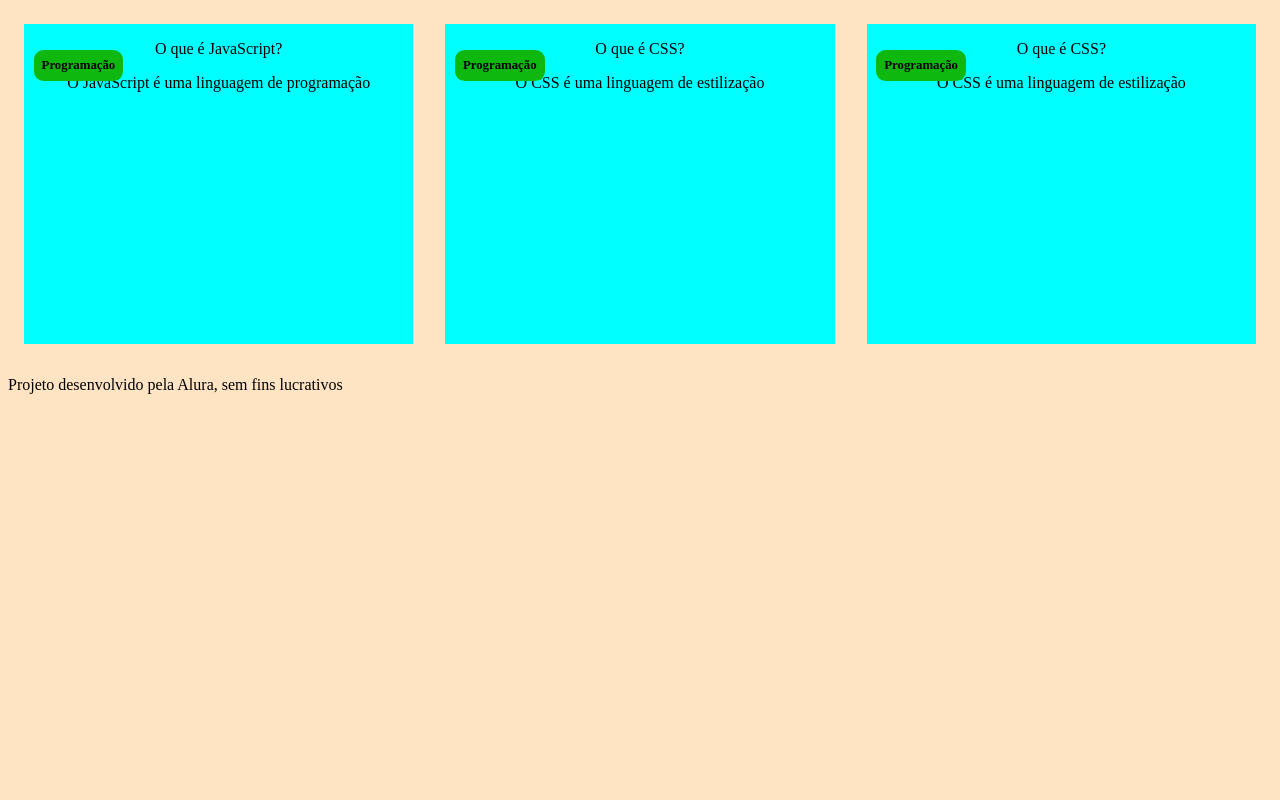
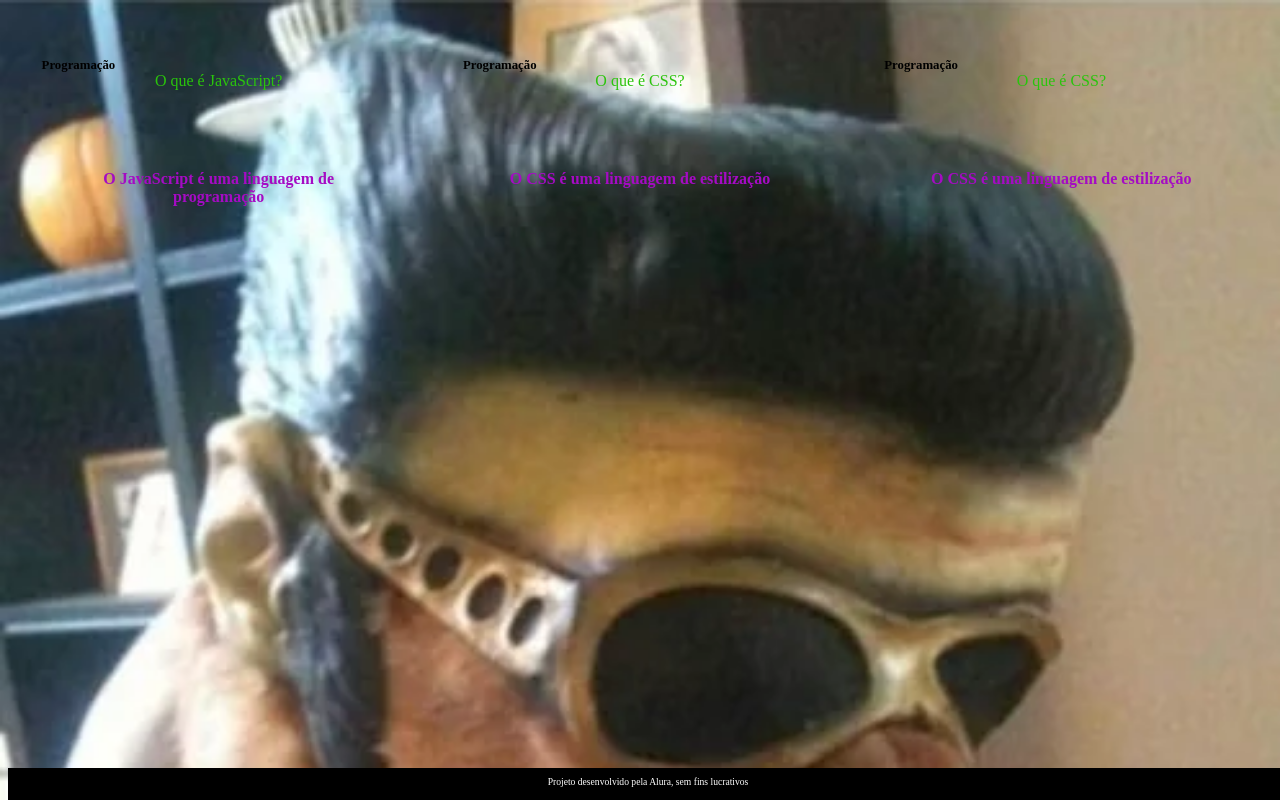
Before and after one commit to gustavobat989/gustavo-7-copa, a plain HTML site: page continuação flashcard/index.html in a window 1280 px wide. Drawn offline with Linux system fonts and the light colour scheme; a web font is replaced by a local one.

Commit message:
Add files via upload

```diff
--- a/continuação flashcard/style.css
+++ b/continuação flashcard/style.css
@@ -1,28 +1,38 @@
+:root {
+    --text-color: #2ac40c;
+    --card-front-color: #f70000;
+    --card-back-color: #a50bc4;
+}
+
+
 body {
-    background-color: bisque;
+    background: url('dog\ elvis\ presley.webp');
+    background-repeat: no-repeat;
+    background-size: 100%;
     font-family: Kavivanar;
 }
 
 #container {
-    display: flex; /* Elementos dispostos em linha */
+    display: flex;
 }
 
 .cartao {
     margin: 1rem 1rem;
-    background-color: aqua;
     height: 20rem;
     flex-grow: 1;
     flex-basis: calc(33% - 6rem);
 }
 
 .cartao__conteudo {
+    border: 1px solid var(--texto-principal);
     text-align: center;
     /* background-color: aquamarine; */
     height: 100%;
 }
 
 .cartao__conteudo h3 {
-    background-color: rgb(14, 184, 14);
+    color: var(--texto-principal);
+    border: 1px solid var(--texto-principal);
     text-align: left;
     padding: 0.5rem;
     position: absolute;
@@ -30,3 +40,33 @@ body {
     border-radius: 0.6rem;
     font-size: 1vw;
 }
+
+.cartao__conteudo p {
+    margin-top: 1rem;
+    padding: 2rem;
+}
+
+.cartao__conteudo__pergunta p {
+    color: var(--text-color);
+    font-weight: 500;
+}
+
+.cartao__conteudo__resposta p {
+    color: var(--card-back-color);
+    font-weight: 700;
+}
+
+footer {
+    background-color: black;
+    color: white;
+    position: fixed;
+    bottom: 0;
+    width: 100%;
+    height: 2rem;
+}
+
+footer p {
+    text-align: center;
+    font-size: 0.6rem;
+    margin-top: 0.5rem;
+}
```
Also changed, not shown: continuação flashcard/dog elvis presley.webp (added).
